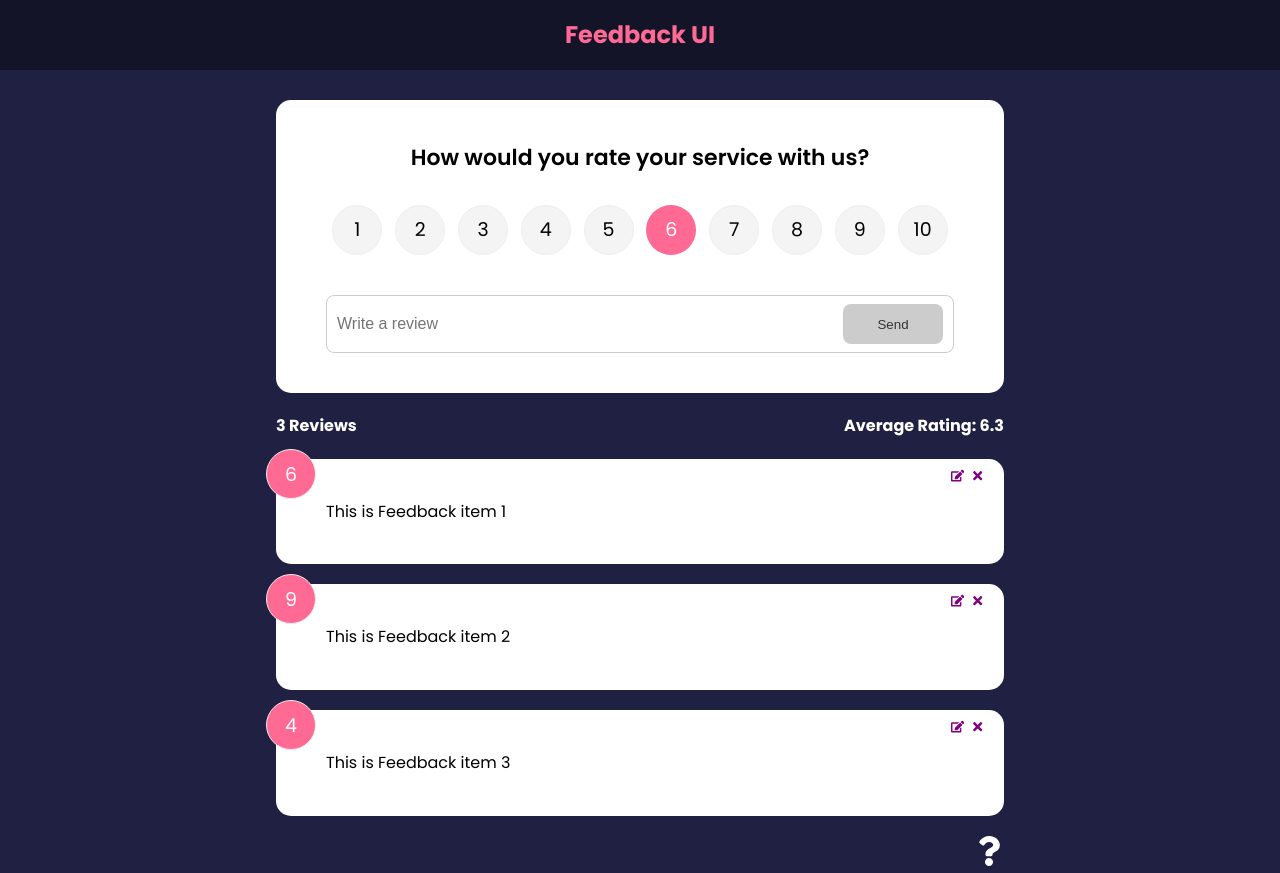
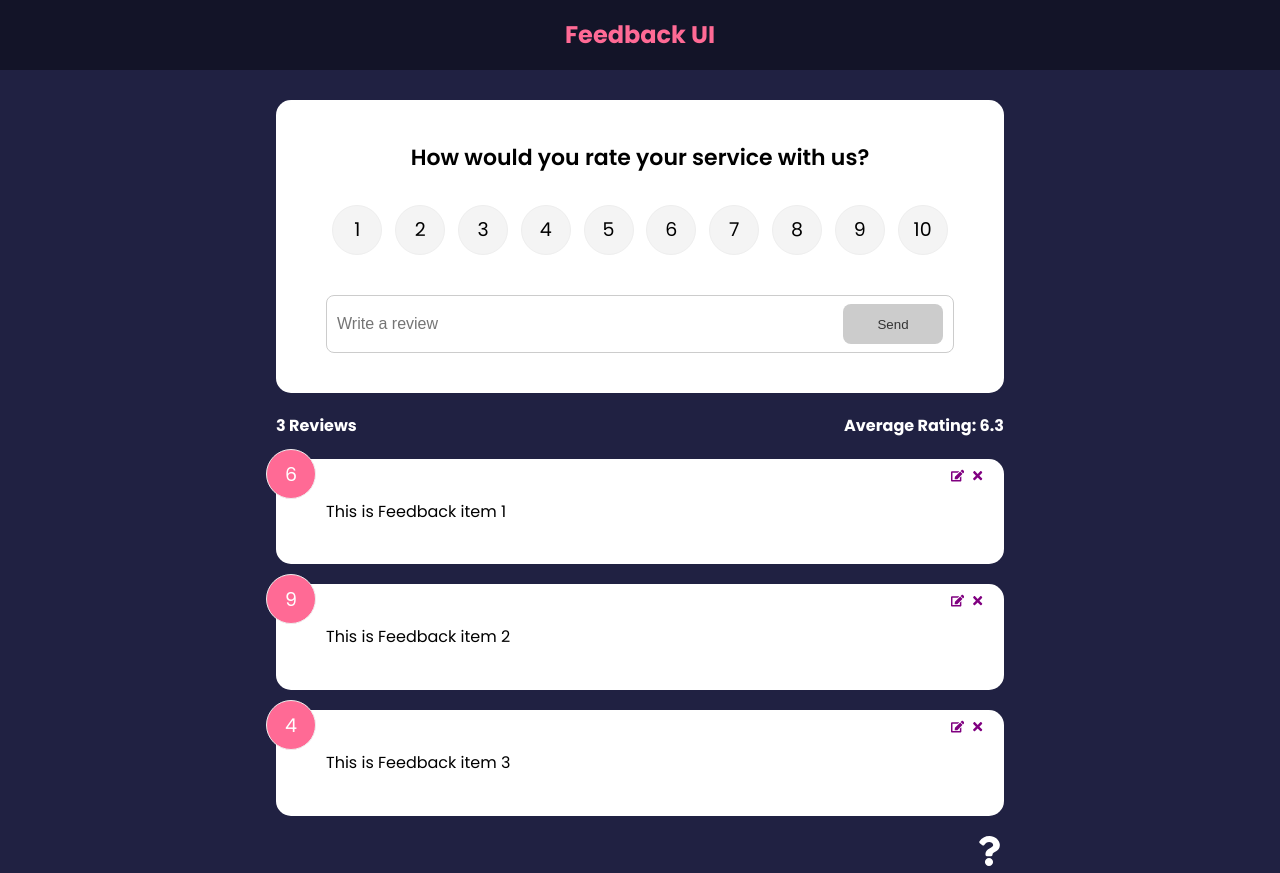
Before and after one commit to wichofly/feedback-app, a React (Create React App) app: page / in a window 1280 px wide. Built offline with nearby package versions, Linux system fonts and the light colour scheme.

Commit message:
Side effect with useEffect

```diff
--- a/src/components/FeedbackForm.jsx
+++ b/src/components/FeedbackForm.jsx
@@ -1,5 +1,5 @@
 //  typically when you have a form, you're going to have a piece of state for each input in that form.
-import { useState, useContext } from 'react';
+import { useState, useContext, useEffect } from 'react';
 
 import RatingSelect from './RatingSelect';
 import Card from './shared/Card';
@@ -12,7 +12,18 @@
   const [btnDisabled, setBtnDisabled] = useState(true);
   const [message, setMessage] = useState('');
 
-  const {addFeedback} = useContext(FeedbackContext)
+  const { addFeedback, feedbackEdit } = useContext(FeedbackContext);
+
+  // we are using useEffect cause whenever click on feedbackEdit we want something happen
+  // we want the form to get the text and the rating from the current feedback for that we need side effects
+  // the way we deal with side effects with functional and hooks we need "useEffect"
+  useEffect(() => {
+    if(feedbackEdit.edit === true) {
+      setBtnDisabled(false)
+      setText(feedbackEdit.item.text)
+      setRating(feedbackEdit.item.rating)
+    }
+  }, [feedbackEdit]);
 
   const handleTextChange = (e) => {
     if (text === '') {
@@ -39,7 +50,7 @@
 
       addFeedback(newFeedback);
 
-      setText('')
+      setText('');
     }
   };
 
--- a/src/components/Feedbackitem.jsx
+++ b/src/components/Feedbackitem.jsx
@@ -5,8 +5,8 @@
 import Card from './shared/Card';
 import FeedbackContext from '../context/FeedbackContext';
 
-function FeedbackItem({ item,  }) {
-  const {deleteFeedback, editFeedback} = useContext(FeedbackContext)
+function FeedbackItem({ item }) {
+  const { deleteFeedback, editFeedback } = useContext(FeedbackContext);
 
   return (
     <Card>
@@ -15,7 +15,7 @@
         <FaTimes color="purple" />
       </button>
       <button onClick={() => editFeedback(item)} className="edit">
-        <FaEdit color='purple' />
+        <FaEdit color="purple" />
       </button>
       <div className="text-display">{item.text}</div>
     </Card>
--- a/src/components/RatingSelect.jsx
+++ b/src/components/RatingSelect.jsx
@@ -1,14 +1,22 @@
 // We want to have a piece of state that represents which number is selected.
 // thats why we need useState
-import { useState } from 'react';
+import { useState, useContext, useEffect } from 'react';
 
-function RatingSelect({select}) {
+import FeedbackContext from '../context/FeedbackContext';
+
+function RatingSelect({ select }) {
   const [selected, setSelected] = useState(6);
 
+  const { feedbackEdit } = useContext(FeedbackContext);
+
+  useEffect(() => {
+    setSelected(feedbackEdit.item.rating);
+  }, [feedbackEdit]);
+
   const handleChange = (e) => {
-    setSelected(+e.currentTarget.value)
-    select(selected)
-  }
+    setSelected(+e.currentTarget.value);
+    select(selected);
+  };
 
   return (
     <ul className="rating">
--- a/src/context/FeedbackContext.jsx
+++ b/src/context/FeedbackContext.jsx
@@ -56,7 +56,8 @@
       feedback,
       deleteFeedback,
       addFeedback,
-      editFeedback
+      editFeedback, // this is te function that runs when we click this
+      feedbackEdit  // Piece of state that holds the item and the boolean
       }}
     >
       {children}
```
